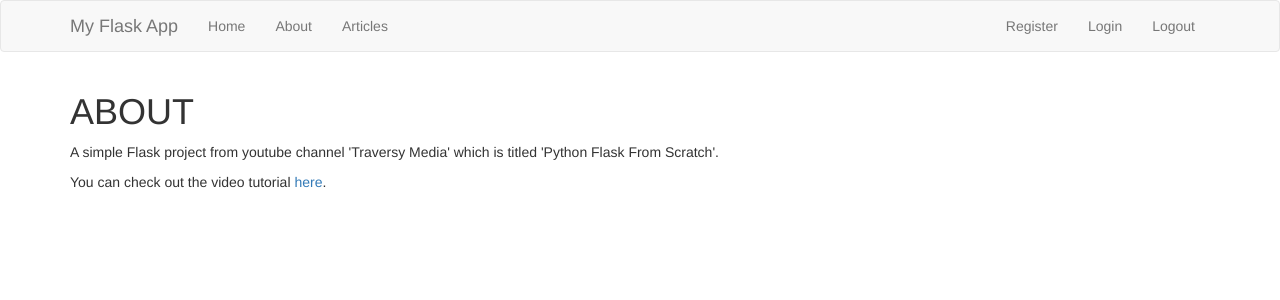
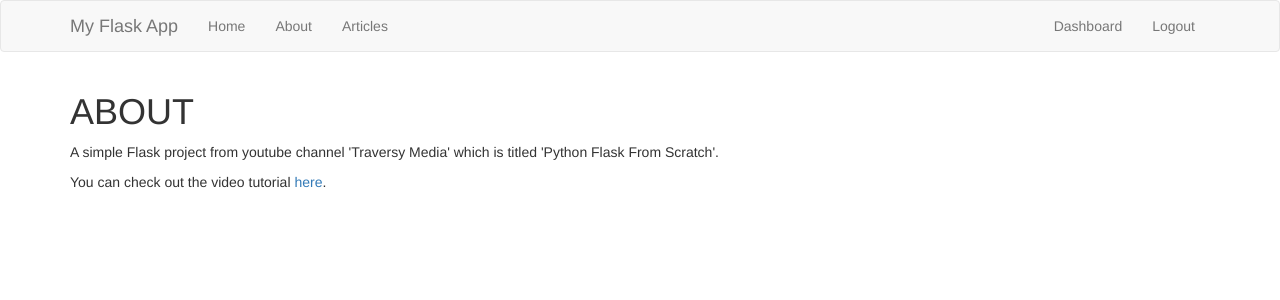
Before and after one commit to mndragos/Flask_Application_Tutorial, a Flask app: page /about in a window 1280 px wide. Shown: the top 300 px of the page. Run offline with Flask 2, Linux system fonts and the light colour scheme; the visitor is signed in with stand-in values (Sample User, id 1); some libraries are stand-ins or nearby versions.

Commit message:
navbar only shows logout and dashboard when the user is loged in

```diff
--- a/flask_application_tutorial/templates/includes/_navbar.html
+++ b/flask_application_tutorial/templates/includes/_navbar.html
@@ -16,9 +16,13 @@
         <li><a href="/articles">Articles</a></li>
       </ul>
       <ul class="nav navbar-nav navbar-right">
+        {% if session.logged_in %}
+        <li><a href="/dashboard">Dashboard</a></li>
+        <li><a href="/logout">Logout</a></li>
+        {% else %}
         <li><a href="/register">Register</a></li>
         <li><a href="/login">Login</a></li>
-        <li><a href="/logout">Logout</a></li>
+        {% endif %}
       </ul>
     </div><!--/.nav-collapse -->
   </div>
```
